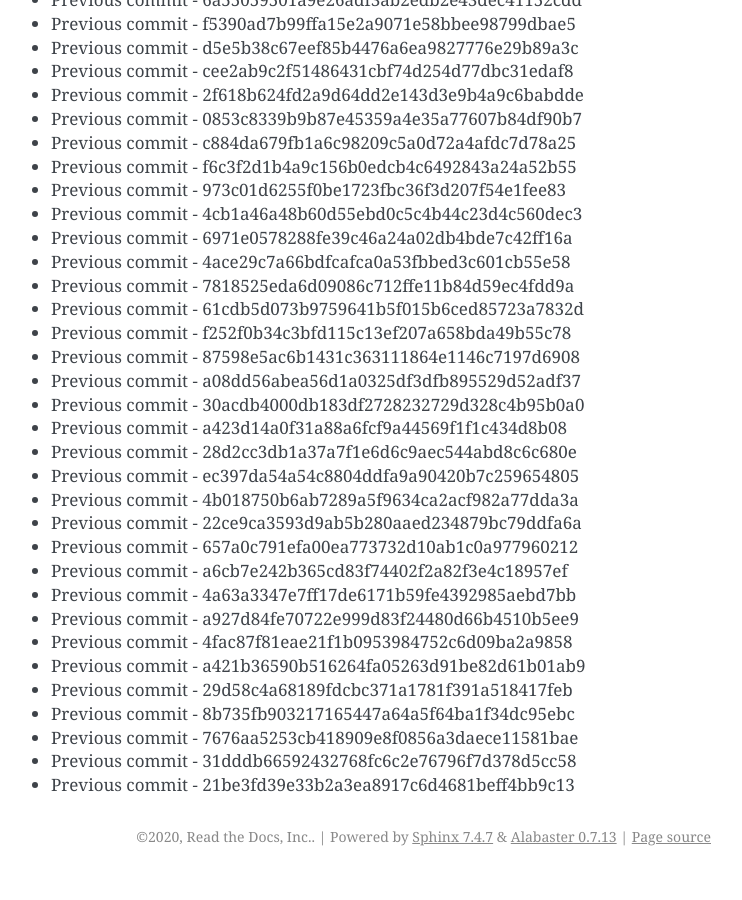
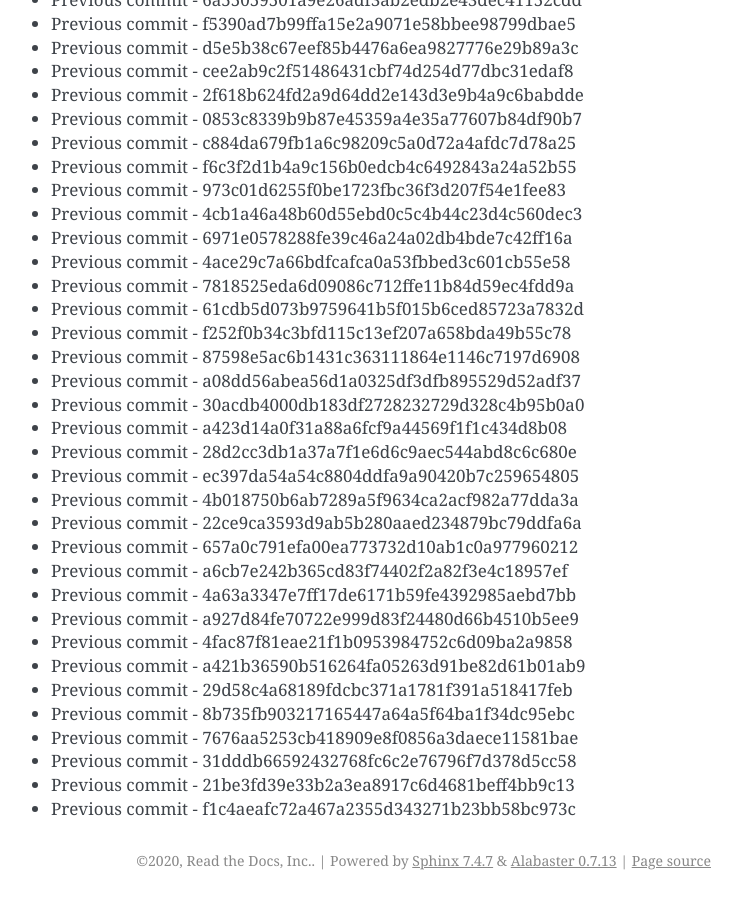
Before and after one commit to readthedocs/rtd-git-stresstest, a Sphinx documentation site: the page built from docs/updates.rst, in a window 1280 px wide and 900 px high, scrolled down 24857 px. Shown: the whole window, without its empty margins (399-1141 px from the left). Built offline with Sphinx 7.4.7, drawn with Linux system fonts in a browser that asks for light colours; before the commit the page ends 25733 px from its top, so only the background shows below that.

Commit message:
Generating commit from previous: f1c4aeafc72a467a2355d343271b23bb58bc973c

```diff
--- a/docs/updates.rst
+++ b/docs/updates.rst
@@ -1076,3 +1076,4 @@ It can be tested for any performance characteristics.
 * Previous commit - 7676aa5253cb418909e8f0856a3daece11581bae
 * Previous commit - 31dddb66592432768fc6c2e76796f7d378d5cc58
 * Previous commit - 21be3fd39e33b2a3ea8917c6d4681beff4bb9c13
+* Previous commit - f1c4aeafc72a467a2355d343271b23bb58bc973c
```
